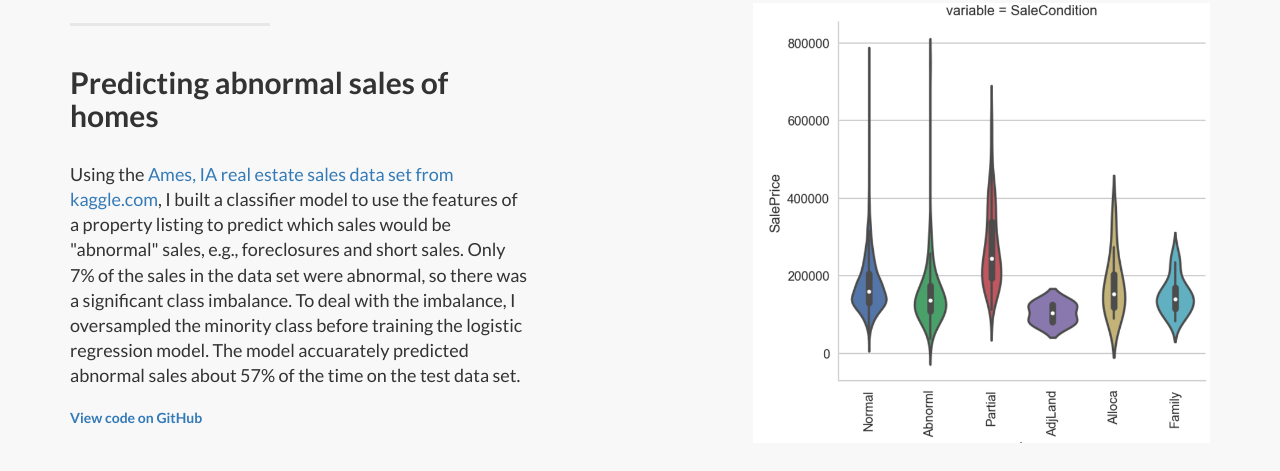
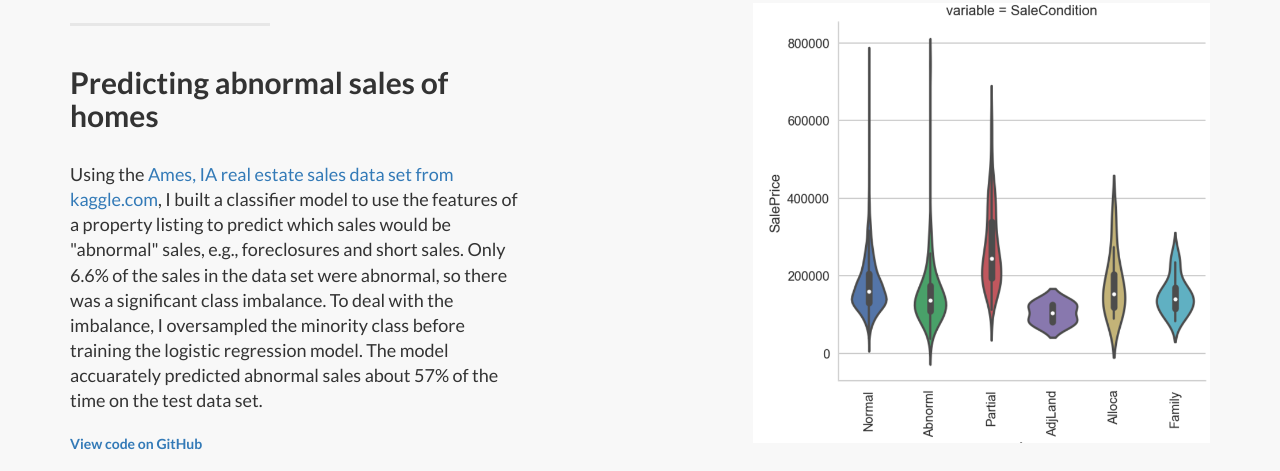
Before and after one commit to DianeKierce/DianeKierce.github.io, a plain HTML site: page index.html in a window 1280 px wide. Shown: the part 2470-2941 px from the top of the page. Drawn offline with Linux system fonts and the light colour scheme.

Commit message:
Update results summary for project

```diff
--- a/index.html
+++ b/index.html
@@ -168,7 +168,7 @@
                     <hr class="section-heading-spacer">
                     <div class="clearfix"></div>
                     <h2 class="section-heading">Predicting abnormal sales of homes</h2>
-                    <p class="lead">Using the <a target="_blank" href="https://www.kaggle.com/c/house-prices-advanced-regression-techniques">Ames, IA real estate sales data set from kaggle.com</a>, I built a classifier model to use the features of a property listing to predict which sales would be "abnormal" sales, e.g., foreclosures and short sales. Only 7% of the sales in the data set were abnormal, so there was a significant class imbalance. To deal with the imbalance, I oversampled the minority class before training the logistic regression model. The model accuarately predicted abnormal sales about 57% of the time on the test data set.</p>
+                    <p class="lead">Using the <a target="_blank" href="https://www.kaggle.com/c/house-prices-advanced-regression-techniques">Ames, IA real estate sales data set from kaggle.com</a>, I built a classifier model to use the features of a property listing to predict which sales would be "abnormal" sales, e.g., foreclosures and short sales. Only 6.6% of the sales in the data set were abnormal, so there was a significant class imbalance. To deal with the imbalance, I oversampled the minority class before training the logistic regression model. The model accuarately predicted abnormal sales about 57% of the time on the test data set.</p>
                     <a target="_blank" href="https://github.com/DianeKierce/ames_housing_data_project">View code on GitHub</a><br>
                 </div>
                 <div class="col-lg-5 col-lg-offset-2 col-sm-6">
```
